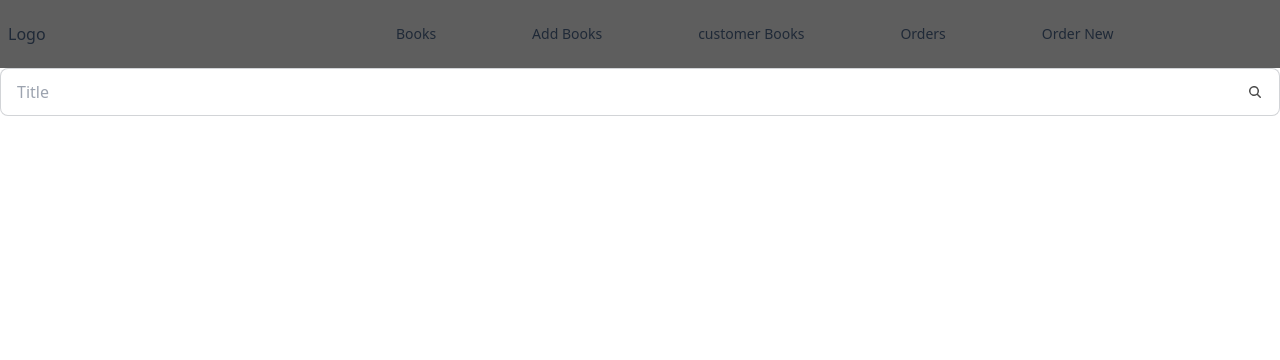
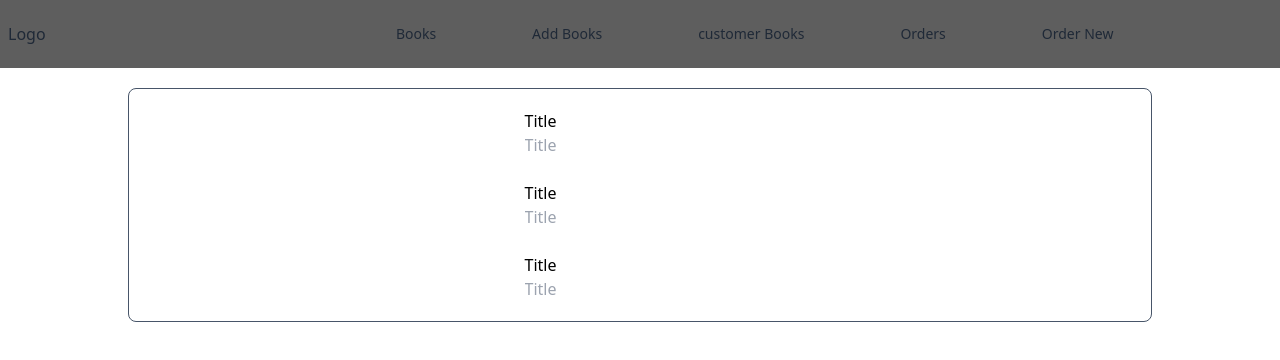
Before and after one commit to Alazar-da/book-management, a React (Create React App) app: page /addBooks in a window 1280 px wide. Shown: the top 360 px of the page. Built offline with nearby package versions, Linux system fonts and the light colour scheme.

Commit message:
deployed

```diff
--- a/package.json
+++ b/package.json
@@ -1,5 +1,5 @@
 {
-  "homepage": "https://alazar_da.github.io/book-management",
+  "homepage": "https://alazar_da.github.io/book-management/",
   "name": "book-management",
   "version": "0.1.0",
   "private": true,
--- a/src/components/addBooks.js
+++ b/src/components/addBooks.js
@@ -1,15 +1,20 @@
-
-
 function addBooks() {
     return (
-      <section className="bg-white h-screen text-black">
-        <div className="Container borber rounded-lg mx-auto">
-            <form>
-            <label className="input input-bordered flex items-center gap-2">
-                <input type="text" className="grow" placeholder="Title" />
-                <svg xmlns="http://www.w3.org/2000/svg" viewBox="0 0 16 16" fill="currentColor" className="w-4 h-4 opacity-70"><path fillRule="evenodd" d="M9.965 11.026a5 5 0 1 1 1.06-1.06l2.755 2.754a.75.75 0 1 1-1.06 1.06l-2.755-2.754ZM10.5 7a3.5 3.5 0 1 1-7 0 3.5 3.5 0 0 1 7 0Z" clipRule="evenodd" /></svg>
-            </label>
-
+      <section className="bg-white h-screen text-black pt-5">
+        <div className="container mx-auto lg:w-4/5 py-5 pt-5 flex justify-center border border-slate-600 rounded-lg">
+            <form className=" flex flex-col gap-6">
+                <div className="flex flex-col">
+                    <label className="">Title</label>
+                    <input type="text" placeholder="Title" />
+                </div>
+                <div className="flex flex-col">
+                    <label className="">Title</label>
+                    <input type="text" placeholder="Title" />
+                </div>
+                <div className="flex flex-col">
+                    <label className="">Title</label>
+                    <input type="text" placeholder="Title" />
+                </div>
             </form>
         </div>
       </section>
```
